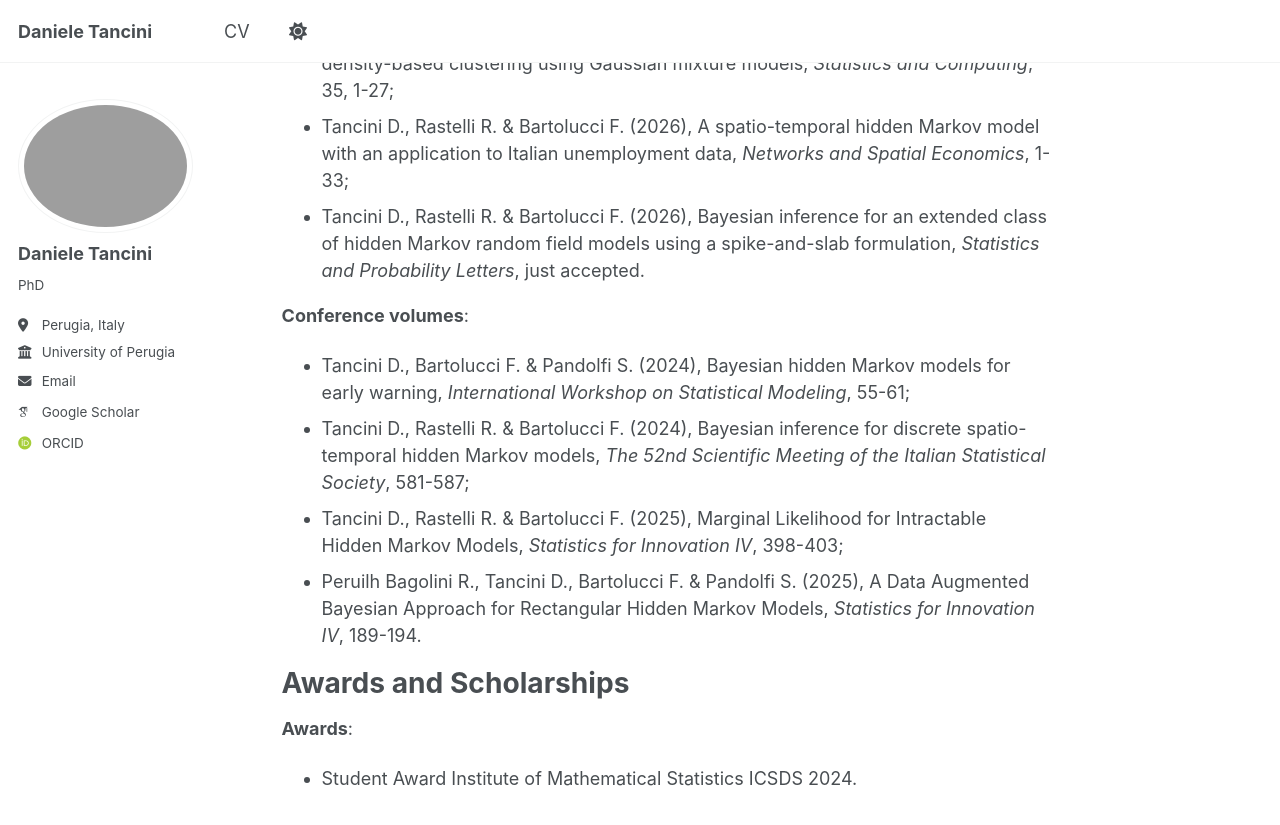
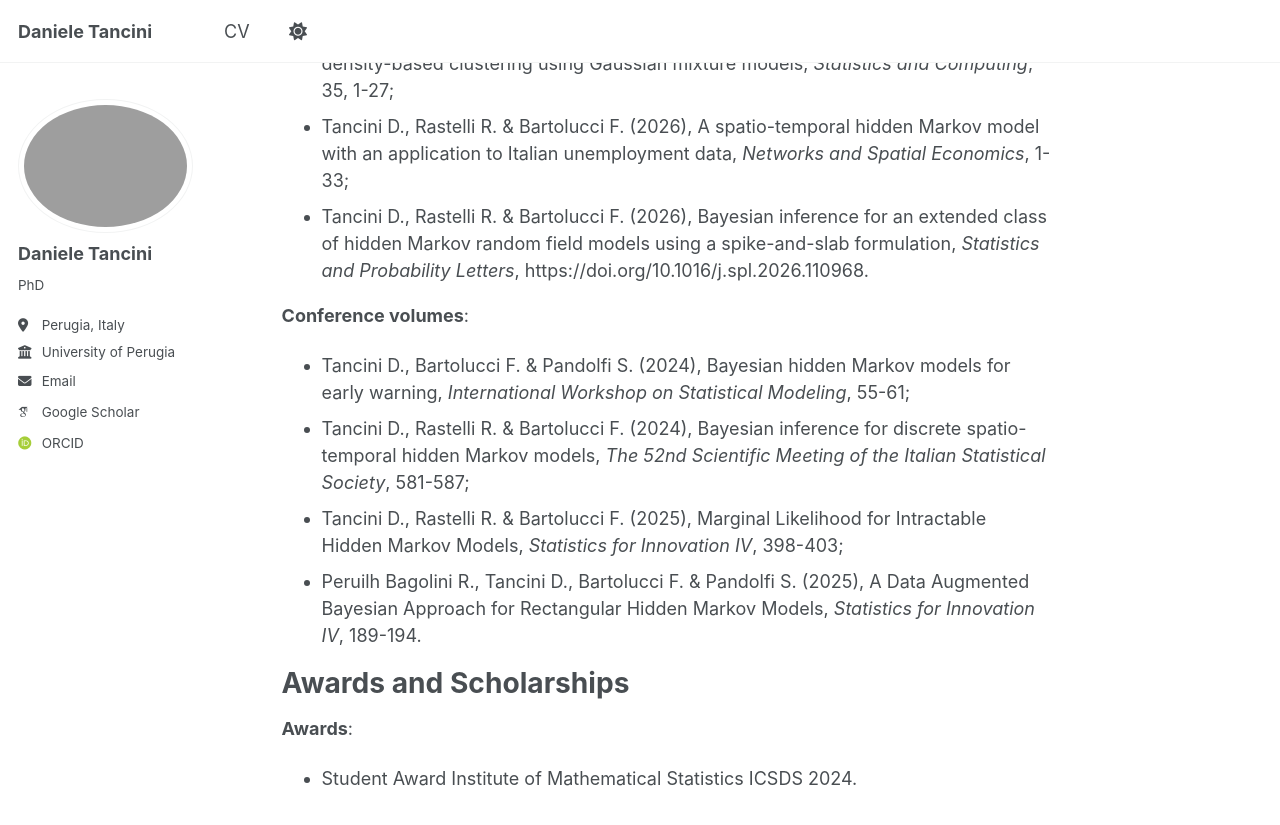
Before and after one commit to DanieleTancini/danieletancini.github.io, a Jekyll site: the page built from _pages/about.md, in a window 1280 px wide and 900 px high, scrolled down 437 px. Shown: the top 825 px of the window. Built offline with Jekyll 4.4.1, drawn with Linux system fonts in a browser that asks for light colours; some web fonts are replaced; a script that is not in the unit is left out.

Commit message:
Add DOI link to hidden Markov random field models citation
Updated citation to include a DOI link.

```diff
--- a/_pages/about.md
+++ b/_pages/about.md
@@ -21,7 +21,7 @@ clustering using Gaussian mixture models, *Statistics and Computing*, 35, 1-27;
 - Tancini D., Rastelli R. & Bartolucci F. (2026), A spatio-temporal hidden Markov model with an application to Italian unemployment data, *Networks and Spatial Economics*, 1-33;
 - Tancini D., Rastelli R. & Bartolucci F. (2026), Bayesian inference for an extended class of hidden
 Markov random field models using a spike-and-slab formulation, *Statistics and Probability Letters*,
-just accepted.
+https://doi.org/10.1016/j.spl.2026.110968.
 
 **Conference volumes**:
 - Tancini D., Bartolucci F. & Pandolfi S. (2024), Bayesian hidden Markov models for early warning,
```
